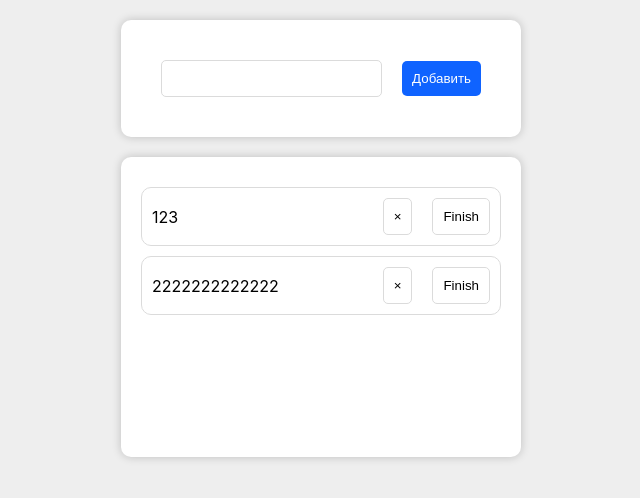
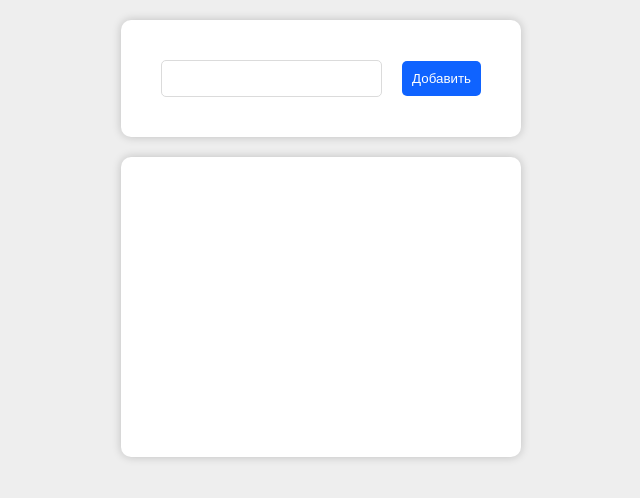
Before and after one commit to Mlovz/solvo-1, a React (Create React App) app in the folder front/: page / in a window 1280 px wide. Shown: the top 498 px of the page, without its empty margins (319-959 px from the left). Built offline with nearby package versions, Linux system fonts and the light colour scheme.

Commit message:
todo fix

```diff
--- a/front/src/components/Todo/Todo.jsx
+++ b/front/src/components/Todo/Todo.jsx
@@ -2,81 +2,13 @@ import React, { useEffect, useState } from "react";
 import "./todo.css";
 
 const Todo = () => {
-  const [todos, setTodos] = useState([
-    { text: "123", id: 1, isComplete: false },
-    { text: "2222222222222", id: 10, isComplete: false },
-  ]);
-  const [text, setText] = useState("");
-
-  const [open, setOpen] = useState(false);
-
-  const handleChange = (e) => {
-    setText(e.target.value);
-  };
-
-  const handleClick = (e) => {
-    e.preventDefault();
-
-    if (text === "") return;
-
-    setTodos([...todos, { text: text, id: Math.random() }]);
-  };
-
-  const handleDelete = (id) => {
-    const newData = todos.filter((item) => item.id !== id);
-    setTodos(newData);
-  };
-
-  const handleFinish = (item) => {
-    const newData = todos.map((todo) => {
-      if (todo.id === item.id) {
-        return { ...todo, isComplete: !todo.isComplete };
-      }
-      return todo;
-    });
-
-    setTodos(newData);
-  };
-
-  // useEffect(() => {
-  //   console.log("render");
-  // }, [todos.length]);
-
-  const handleOpen = () => {
-    setOpen(!open);
-  };
-
   return (
     <div className="todo">
-      {/* <button onClick={handleOpen}>Open</button> */}
-
       <form className="todo-form">
-        <input type="text" value={text} onChange={handleChange} />
-        <button type="submit" onClick={handleClick}>
-          Добавить
-        </button>
+        <input type="text" />
+        <button type="submit">Добавить</button>
       </form>
-      <div className="todo-list">
-        {todos.map((item, index) => (
-          <div key={index} className={`${item.isComplete ? "disabled" : ""}`}>
-            <span className={`${item.isComplete ? "text finish" : "text"}`}>
-              {item.text}
-            </span>
-            <div className="todo-list-btn">
-              <button onClick={() => handleDelete(item.id)}>&times;</button>
-              <button onClick={() => handleFinish(item)}>Finish</button>
-            </div>
-          </div>
-        ))}
-      </div>
-
-      {/* <div className={`list ${open ? "active" : ""}`}>List</div> */}
-
-      {/* //Условный рендеринг 1-вариант*/}
-      {/* {open && <div>List</div>} */}
-
-      {/* //Условный рендеринг 2-вариант*/}
-      {/* {open ? <div>List</div> : ""} */}
+      <div className="todo-list"></div>
     </div>
   );
 };
```
